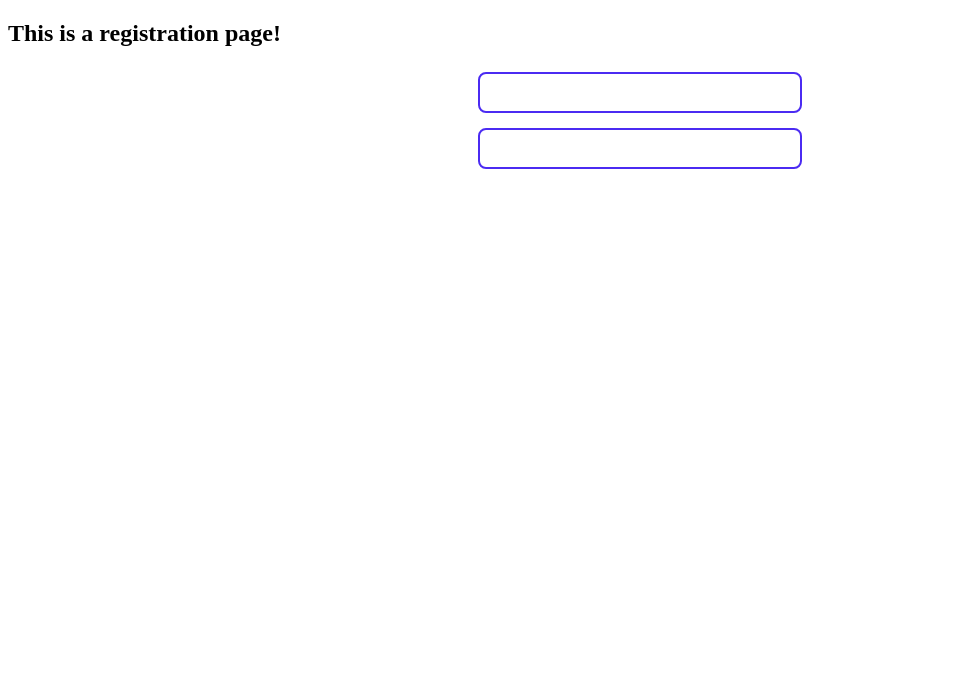
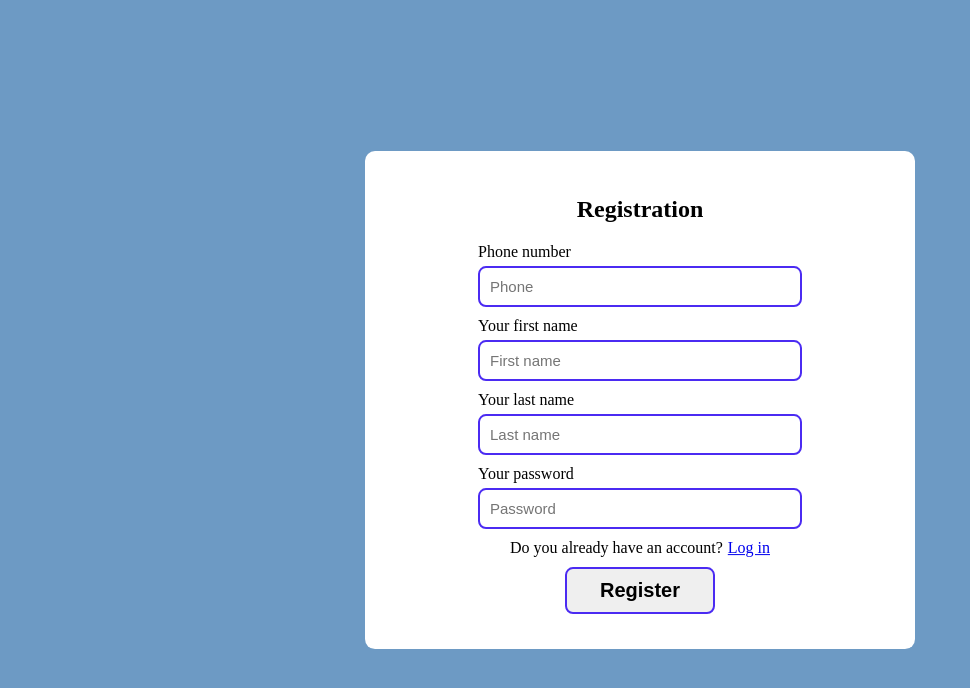
Before and after one commit to pugaivan/Seeu-messanger, a React (Create React App) app: page /registration in a window 1280 px wide. Shown: the top 688 px of the page, without its empty margins (0-970 px from the left). Built offline with nearby package versions, Linux system fonts and the light colour scheme.

Commit message:
use components on registration page, create input listening, styled forms

```diff
--- a/src/components/button/button.js
+++ b/src/components/button/button.js
@@ -1,11 +1,12 @@
 import "./button.scss"
 
-const Button = ({ text, type }) => {
+const Button = ({ text, type, visibility }) => {
     return (
         <>
             <div className="button-container">
                 <button type={type}>{text}</button>
             </div>
+
         </>
     )
 }
--- a/src/components/button/button.scss
+++ b/src/components/button/button.scss
@@ -1,6 +1,7 @@
 .button-container {
     display: grid;
     justify-content: center;
+    width: var(--default-form-width) !important;
 }
 
 button {
@@ -12,4 +13,5 @@ button {
     font-size: 20px;
     cursor: pointer;
     font-weight: bold;
+    margin:10px;
 }
--- a/src/components/input/input.js
+++ b/src/components/input/input.js
@@ -1,11 +1,11 @@
 import "./input.scss"
 
-const Input = ({ label, placeholder, id, type }) => {
+const Input = ({ label, placeholder, id, type , onChange}) => {
     return (
         <>
             <div className="input-container">
                 <label htmlFor={id}>{label}</label>
-                <input id={id} placeholder={placeholder} type={type}></input>
+                <input  id={id} placeholder={placeholder} type={type} onChange={onChange}></input>
             </div>
         </>
     )
--- a/src/components/input/input.scss
+++ b/src/components/input/input.scss
@@ -2,6 +2,7 @@
     display: grid;
     justify-content: center;
     gap: 5px;
+    width: var(--default-form-width);
 }
 
 input {
--- /dev/null
+++ b/src/components/link/link.js
@@ -0,0 +1,12 @@
+import "./link.scss"
+
+const Link = ({text, link, type}) => {
+    return (
+        <>
+           <div className="link-container">{text}<a href={link}><span>{type}</span></a></div>
+        </>
+    )
+}
+
+
+export default Link
--- /dev/null
+++ b/src/components/link/link.scss
@@ -0,0 +1,7 @@
+.link-container{
+   text-align: center;
+}
+
+span{
+    margin-left: 5px;
+}
--- a/src/pages/login/login.js
+++ b/src/pages/login/login.js
@@ -1,16 +1,32 @@
 import Button from "../../components/button/button"
 import Input from "../../components/input/input"
+import Link from "../../components/link/link"
+import React, { useState } from "react"
 import "./login.scss"
 
-const Login = () => (
+
+const Login = () => {
+  const [phoneNumber, setPhoneNumber] = useState(null);
+  const [password, setPassword] = useState(null);
+
+  const onPhoneChange = event => setPhoneNumber(event.target.value);
+  const onPasswordChange = event => setPassword(event.target.value);
+
+  console.log(password, phoneNumber)
+
+ return (
   <div>
     <div className="form-container">
-      <h1>log in</h1>
-      <Input placeholder="Phone" id="phone-number" label="Phone number" type="text" />
-      <Input placeholder="Password" id="password" label="Your password" type="password" />
+      <h2>log in</h2>
+      <form>
+      <Input  placeholder="Phone" id="phone-number" label="Phone number" type="text" onChange={onPhoneChange} />
+      <Input  placeholder="Password" id="password" label="Your password" type="password" onChange={onPasswordChange}/>
+      <Link text="Don't have an account yet?" link="http://localhost:3000/registration" type="Register"/>
       <Button text="Log in" type="submit" />
+      </form>
     </div>
   </div>
 )
+}
 
 export default Login
--- a/src/pages/login/login.scss
+++ b/src/pages/login/login.scss
@@ -1,8 +1,20 @@
 .form-container {
     margin: auto;
-    max-width: var(--default-form-width)
+    max-width: var(--default-form-width);
+    background-color: white;
+    border-radius: 10px;
+    padding: 25px;
+    position: absolute;
+    top: 50%;
+    left: 50%;
+    -ms-transform: translate(-50%, -50%);
+     transform: translate(-50%, -50%);
 }
 
-h1 {
+h2 {
     text-align: center;
 }
+
+body{
+  background-color: var(--default-background-color);
+}
--- a/src/pages/registration/registration.js
+++ b/src/pages/registration/registration.js
@@ -1,13 +1,37 @@
 import Input from "../../components/input/input"
+import Button from "../../components/button/button"
+import Link from "../../components/link/link"
+import React, { useState } from "react"
+
+const Registration = () => {
+  const [registrationNumber, setRegistrationNumber] = useState(null);
+  const [registrationPassword, setRegistrationPassword] = useState(null);
+  const [firstName, setFirstName] = useState(null);
+  const [lastName, setFastName] = useState(null);
 
 
-const Registration = () => (
+  const onRegistrationNumberChange = event => setRegistrationNumber(event.target.value);
+  const onRegistrationPasswordChange = event => setRegistrationPassword(event.target.value);
+  const onFirstNameChange = event => setFirstName(event.target.value);
+  const onLastNameChange = event => setFastName(event.target.value);
+
+console.log(registrationNumber,registrationPassword, firstName ,lastName)
+  return (
   <div>
-    <h2>This is a registration page!</h2>
-    <Input />
-    <Input />
+    <div className="form-container">
+    <h2>Registration</h2>
+    <form>
+      <Input  placeholder="Phone" id="phone-number" label="Phone number" type="text" onChange={onRegistrationNumberChange}/>
+      <Input  placeholder="First name" id="First-name" label="Your first name" type="text" onChange={onRegistrationPasswordChange}/>
+      <Input  placeholder="Last name" id="Last-name" label="Your last name" type="text" onChange={onFirstNameChange}/>
+      <Input  placeholder="Password" id="password" label="Your password" type="password" onChange={onLastNameChange} />
+      <Link text="Do you already have an account?" link="http://localhost:3000/login" type="Log in"/>
+      <Button text="Register" type="submit" />
+      </form>
+    </div>
   </div>
 )
+}
 
 
 export default Registration
--- a/src/styles/variables.scss
+++ b/src/styles/variables.scss
@@ -1,4 +1,5 @@
 :root {
     --default-form-width: 500px;
     --default-input-color: #4b2bf2;
+    --default-background-color: #6d9ac4;
 }
```
Also changed, not shown: package.json (+14 -1 lines), 1 other file (tests, documents, lock files or other folders).
